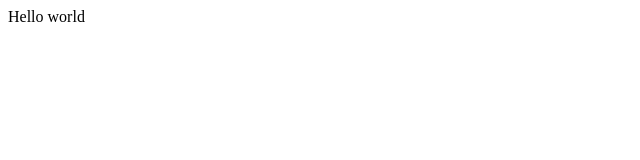
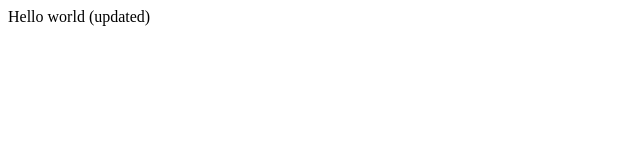
Before and after one commit to benjcodes-web/Test, a plain HTML site: page index.html in a window 1280 px wide. Shown: the full height of the page, 0-640 px from the left. Drawn offline with Linux system fonts and the light colour scheme.

Commit message:
Updated heading

```diff
--- a/index.html
+++ b/index.html
@@ -9,7 +9,8 @@
 </head>
 
 <body>
-  Hello world
+  Hello world (updated)
+
   <script src="script.js"></script>
 
   <!--
```
